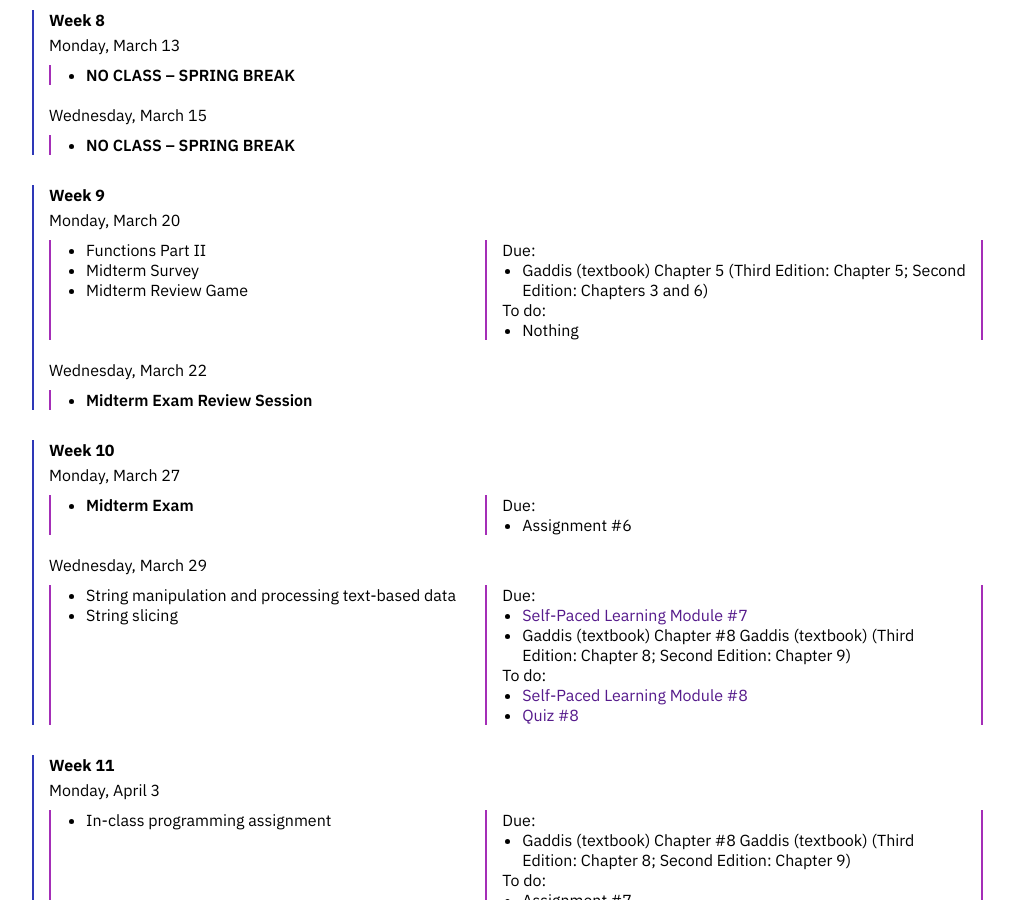
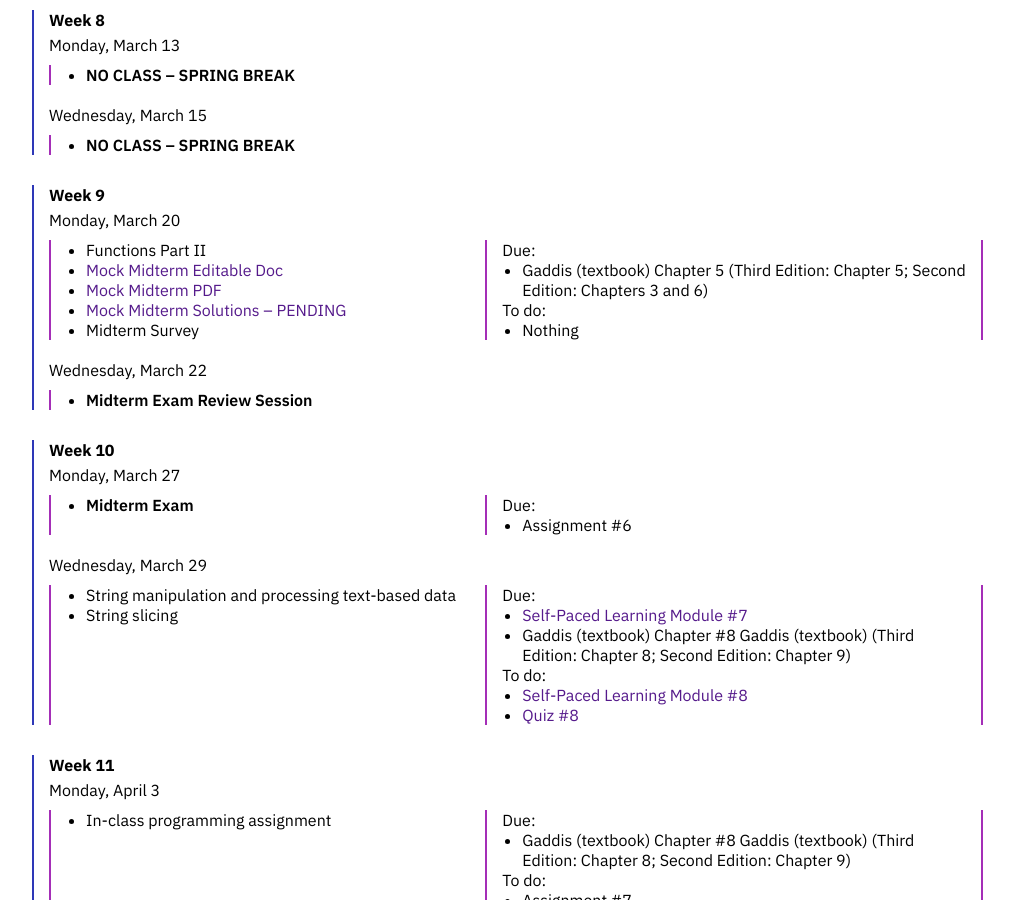
Before and after one commit to emilydidthis/CSCI-UA.0002-Spring23, a Jekyll site: the page built from schedule-MW.markdown, in a window 1280 px wide and 900 px high, scrolled down 2995 px. Shown: the whole window, without its empty margins (8-1022 px from the left). Built offline with Jekyll 4.4.1, drawn with Linux system fonts in a browser that asks for light colours.

Commit message:
mock midterm shit

```diff
--- a/schedule-MW.markdown
+++ b/schedule-MW.markdown
@@ -461,8 +461,10 @@
 
 ### Topics
 - Functions Part II
+- [Mock Midterm Editable Doc](https://docs.google.com/document/d/1cK0xFWN7kdnqo5X4uviQq0ZY4X1a7XTElyp_KLXVHI0/copy)
+- [Mock Midterm PDF](https://drive.google.com/file/d/1m-ei3xpQMsO1pqUp-i-dPaDZzXAl69og/view?usp=sharing)
+- [Mock Midterm Solutions – PENDING]()
 - Midterm Survey
-- Midterm Review Game
 </div>
 <div class="week-column assigned" markdown="1">
 
```
